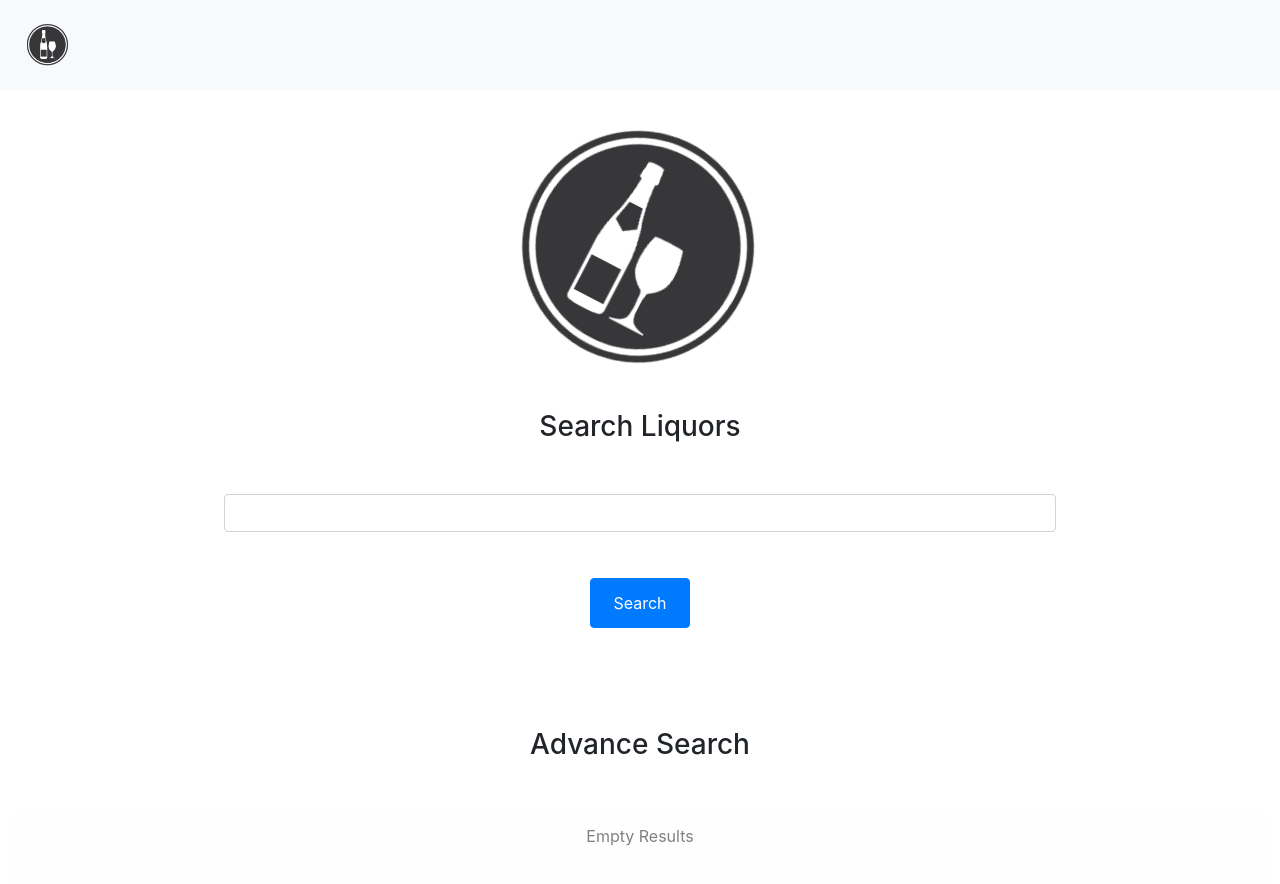
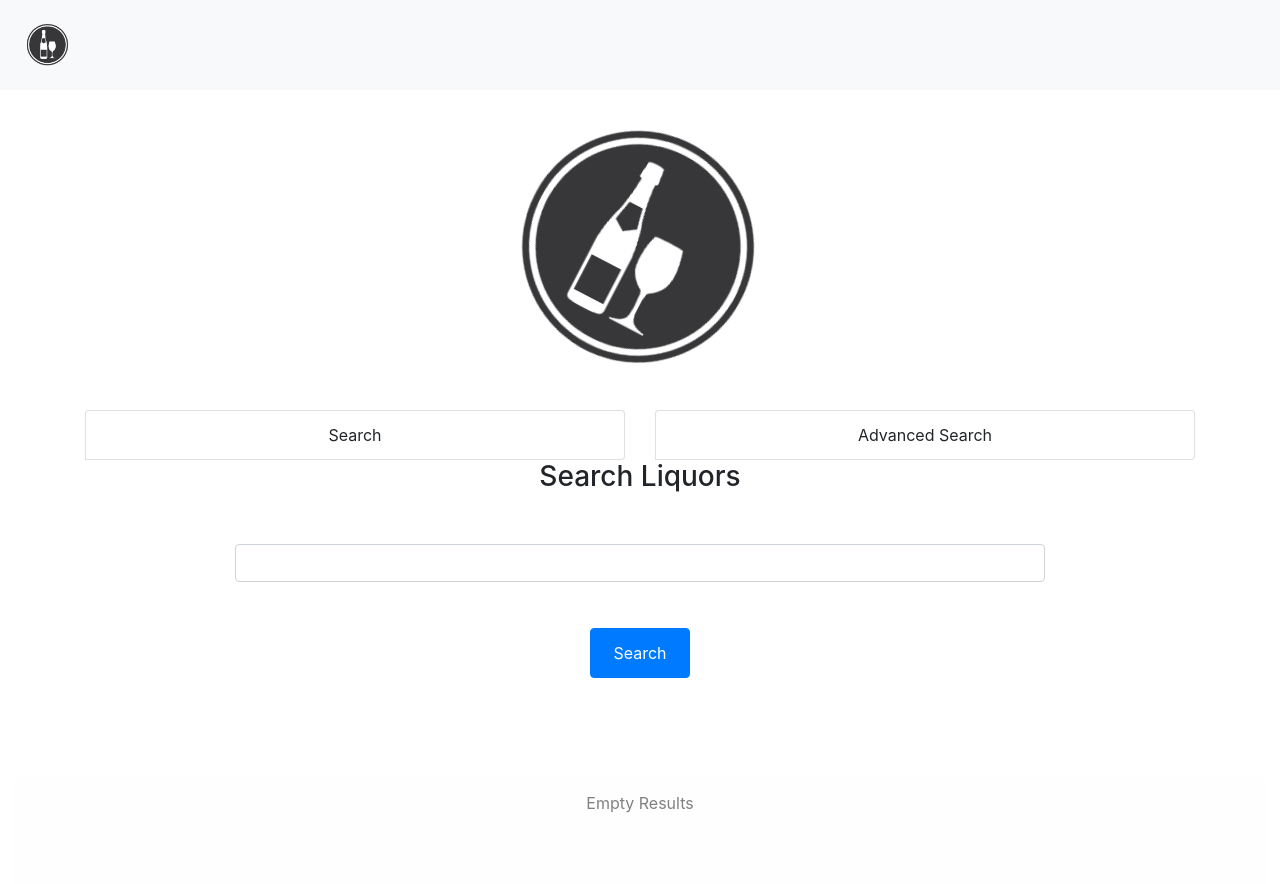
Before and after one commit to Winterhart/liquors-store, a React (Create React App) app in the folder liquors/: page / in a window 1280 px wide. Shown: the top 884 px of the page. Built offline with nearby package versions, Linux system fonts and the light colour scheme.

Commit message:
#2 addition of shared state between search and advanced search

```diff
--- a/liquors/src/application/components/search/AdvanceSearch.tsx
+++ b/liquors/src/application/components/search/AdvanceSearch.tsx
@@ -1,14 +1,56 @@
-import React from 'react'
+import React from 'react';
+import { SearchParamState } from '../../state/SearchParamState';
+import { QueryResult } from '../../../domain/model/QueryResult';
+import { QueryResultMapper } from '../../../domain/adapters/QueryResultMapper';
+import { getLiquors } from '../../../data-source/services/LiquorsFinder';
 
-export class AdvanceSearch extends React.Component {
 
-    constructor(props){
-        super(props)
+export class AdvanceSearch extends React.Component<any,SearchParamState> {
+
+    constructor(props) {
+        super(props);
+        this.state = {
+            isAdvActive: false,
+            searchText: '',
+            numberOfResult: 10
+        };
+        this.handleTextChange = this.handleTextChange.bind(this);
+        this.handleSubmit = this.handleSubmit.bind(this);
+
     }
 
-    render(){
-        return(
-            <h3>Advance Search</h3>
+    handleTextChange(event) {
+        this.setState({ searchText: event.target.value });
+    }
+
+    handleSubmit(event) {
+        event.preventDefault();
+        let searchingText: string = this.state.searchText;
+        const adapter: QueryResultMapper = new
+            QueryResultMapper();
+        getLiquors(searchingText).then(res => {
+            const queryResult: QueryResult = adapter.convertToDomainObj(res.data);
+            this.props.callBack(queryResult);
+        });
+    }
+
+    render() {
+        return (
+            <div className="SearchBar container-fluid">
+                <h3 className="h3">Advance Search Liquors</h3>
+                <div className="mx-auto">
+                    <form onSubmit={this.handleSubmit}>
+                        <div className="form-group">
+                            <input type='text' className="searchText form-control" value={this.state.searchText} onChange={this.handleTextChange} />
+                        </div>
+                        <button className="btn btn-primary" type='submit' onClick={this.handleSubmit}>
+                            Search
+                        </button>
+                    </form>
+                </div>
+
+
+            </div>
         )
     }
 }
--- a/liquors/src/application/components/search/SearchBar.tsx
+++ b/liquors/src/application/components/search/SearchBar.tsx
@@ -1,15 +1,17 @@
 import React from 'react'
 import {getLiquors} from '../../../data-source/services/LiquorsFinder';
 import { QueryResult } from '../../../domain/model/QueryResult';
-import {SearchBarState} from '../../state/SearchBarState';
 import {QueryResultMapper} from '../../../domain/adapters/QueryResultMapper';
+import { SearchParamState } from '../../state/SearchParamState';
 
-export class SearchBar extends React.Component<any,SearchBarState> {
+export class SearchBar extends React.Component<any,SearchParamState> {
 
     constructor(props){
         super(props);
         this.state = {
-            searchText: ''
+            isAdvActive: false,
+            searchText: '',
+            numberOfResult: 10
         };
         this.handleTextChange = this.handleTextChange.bind(this);
         this.handleSubmit = this.handleSubmit.bind(this);
@@ -34,7 +36,7 @@ export class SearchBar extends React.Component<any,SearchBarState> {
 
     render(){
         return(
-            <div className="SearchBar">
+            <div className="SearchBar container-fluid">
                 <h3 className="h3">Search Liquors</h3>
             <div className="mx-auto">
                     <form onSubmit={this.handleSubmit}>
--- /dev/null
+++ b/liquors/src/application/components/search/SearchPanel.tsx
@@ -0,0 +1,72 @@
+import React from 'react';
+import {SearchBar} from './SearchBar';
+import { AdvanceSearch } from './AdvanceSearch';
+import { SearchParamState } from '../../state/SearchParamState';
+
+
+export class SearchPanel extends React.Component<any, SearchParamState >{
+    constructor(props){
+        super(props);
+
+        this.state = {
+            isAdvActive : false,
+            searchText: '',
+            numberOfResult: 10
+        }
+    }
+
+
+    renderSearchPanel = (event) => {
+        event.preventDefault();
+        this.setState({
+            isAdvActive : false
+        })
+    }
+
+    renderAdvSearchPanel = (event) => {
+        event.preventDefault();
+        this.setState({
+            isAdvActive: true
+        })
+    }
+
+    render(){
+        return(
+            <div>
+                <div className="list-group-horizontal row" >
+                    <div className="col-md-6">
+                        <a
+                            className="list-group-item btn btn-info"
+                            onClick={this.renderSearchPanel}>
+                            Search
+                        </a>
+                    </div>
+                    <div className="col-md-6">
+                        <a
+                            className="list-group-item btn btn-info"
+                            onClick={this.renderAdvSearchPanel}>
+                            Advanced Search
+                        </a>
+
+                    </div>
+
+
+                </div>
+                <div className="tab-content">
+                    {this.state.isAdvActive ?
+                         (
+                            <AdvanceSearch callBack={this.props.callbackRelay} />
+                         ) :
+                         (
+                                <SearchBar callBack={this.props.callbackRelay} />
+
+                         )}
+                </div>
+
+
+
+            </div>
+
+        );
+    }
+}
--- a/liquors/src/application/pages/App.tsx
+++ b/liquors/src/application/pages/App.tsx
@@ -1,13 +1,11 @@
 import React, { Component } from 'react';
 import logo from '../../assets/images/liquors-store.svg';
 import '../../assets/css/App.css';
-import {SearchBar} from '../components/search/SearchBar';
 import {LiquorList} from '../components/liquor/LiquorList';
 import { ApplicationInitialState } from '../state/AppInitialState';
 import {ApplicationState} from '../state/ApplicationState';
-import {AdvanceSearch} from '../components/search/AdvanceSearch';
 import {EmptyResults} from '../components/common/EmptyResults';
-
+import { SearchPanel } from '../components/search/SearchPanel';
 
 class App extends React.Component<{}, ApplicationState> {
 
@@ -34,10 +32,7 @@ class App extends React.Component<{}, ApplicationState> {
         </nav>
         <div className='container app-section'>
           <img src={logo} className='App-logo' alt='logo' />
-          <SearchBar callBack={this.queryCallback} />
-        </div>
-        <div className='container app-section'>
-        <AdvanceSearch />
+          <SearchPanel callbackRelay={this.queryCallback} />
         </div>
         <div className='container-fluid app-section'>
           {hasResults ? (<LiquorList queryData={this.state.queryResults} />) : (<EmptyResults/>) }
--- a/liquors/src/application/state/SearchBarState.ts
+++ /dev/null
@@ -1,3 +0,0 @@
-export interface SearchBarState {
-    searchText: string
-}
--- /dev/null
+++ b/liquors/src/application/state/SearchParamState.ts
@@ -0,0 +1,7 @@
+export interface SearchParamState {
+    isAdvActive: boolean,
+    searchText : string,
+    numberOfResult : number,
+    country? : string[],
+
+}
```
Also changed, not shown: 1 other file (tests, documents, lock files or other folders).
